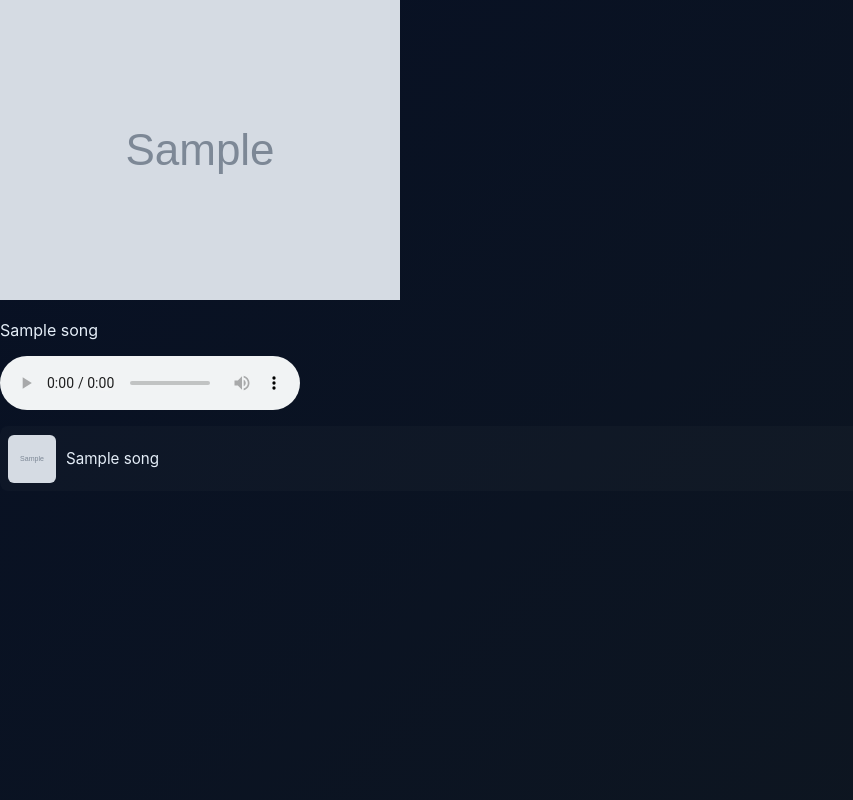
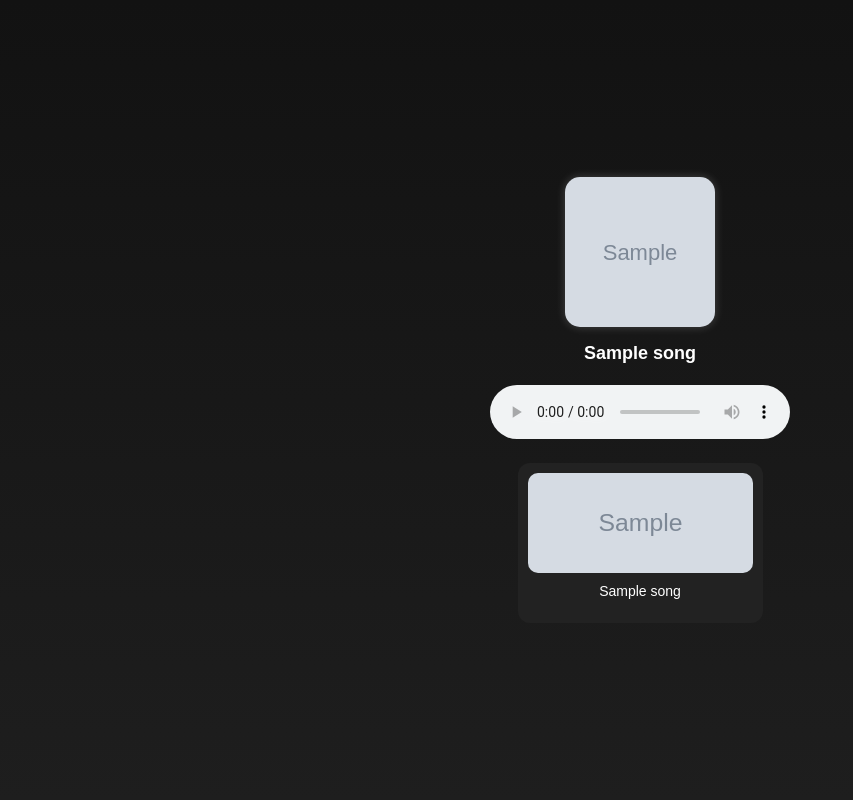
Before and after one commit to Anish9345/music_player, a Flask app: template templates/index.html in a window 1280 px wide. Shown: the whole page, without its empty margins (0-853 px from the left). Run offline with Flask 3, Linux system fonts and the light colour scheme; the template is opened without the code that fills it: most values are stand-ins (such as "Sample title", 1, 10 or a date in 2020); grey boxes marked "Sample" are stand-in pictures; some libraries are stand-ins or nearby versions.

Commit message:
Update style.css

```diff
--- a/static/style.css
+++ b/static/style.css
@@ -1,61 +1,118 @@
-:root{
-  --bg:#0f1720;
-  --panel:#111827;
-  --accent:#1db954;
-  --muted:#9ca3af;
-  --card:#0b1220;
+/* General styling */
+body {
+    margin: 0;
+    padding: 0;
+    background: linear-gradient(180deg, #121212, #1e1e1e);
+    color: white;
+    font-family: "Poppins", sans-serif;
+    display: flex;
+    justify-content: center;
+    align-items: center;
+    min-height: 100vh;
 }
-*{box-sizing:border-box}
-body{
-  margin:0;
-  font-family: Inter, system-ui, Arial, sans-serif;
-  background: linear-gradient(135deg,#071024,#0f1720);
-  color:#e5eef8;
-  min-height:100vh;
+
+.container {
+    width: 95%;
+    max-width: 500px;
+    text-align: center;
 }
-.app{
-  max-width:1100px;
-  margin:24px auto;
-  padding:20px;
-  background: linear-gradient(180deg, rgba(255,255,255,0.02), rgba(255,255,255,0.01));
-  border-radius:12px;
-  box-shadow: 0 6px 30px rgba(2,6,23,0.7);
+
+/* ========================
+   Now Playing Section
+======================== */
+.now-playing {
+    margin-bottom: 20px;
 }
-header h1{margin:0 0 12px 0; font-weight:600}
-main{display:flex; gap:20px}
-.left{flex:1; min-width:300px}
-.right{width:420px; max-width:45%}
-.controls-top{display:flex; gap:12px; align-items:center}
-.controls-top img#thumb{width:110px; height:110px; border-radius:8px; object-fit:cover; background:#111}
-.track-info{min-width:0}
-#currentTitle{font-weight:600; font-size:1.05rem; white-space:nowrap; overflow:hidden; text-overflow:ellipsis}
-#currentArtist{color:var(--muted); font-size:0.85rem}
-#controls{margin-top:12px; display:flex; gap:8px; align-items:center}
-#controls button{background:transparent; border:1px solid rgba(255,255,255,0.06); color:inherit; padding:10px 12px; border-radius:8px; cursor:pointer}
-#controls button.active{background:var(--accent); color:#071014; border-color:var(--accent)}
-#progressWrap{display:flex; gap:8px; align-items:center; margin-top:12px}
-#progress{flex:1}
-#currentTime,#duration{color:var(--muted); font-size:0.9rem; width:40px; text-align:center}
-#volumeWrap{display:flex; gap:8px; align-items:center; margin-top:10px}
-#volume{width:160px}
-.song-list{list-style:none; padding:0; margin:12px 0; max-height:620px; overflow:auto}
-.song-item{display:flex; gap:10px; align-items:center; padding:8px; border-radius:8px; margin-bottom:6px; background:rgba(255,255,255,0.02)}
-.song-item:hover{background:rgba(255,255,255,0.03)}
-.song-item img{width:48px; height:48px; object-fit:cover; border-radius:6px}
-.song-meta{flex:1; min-width:0}
-.song-name{font-size:0.95rem; white-space:nowrap; overflow:hidden; text-overflow:ellipsis}
-.song-actions{display:flex; gap:8px}
-.song-actions button{padding:6px 8px; border-radius:6px; border:0; cursor:pointer; background:#15202b; color:#cfe8d8}
-.checkbox{margin-right:8px}
-.song-item.playing{border:1px solid var(--accent); background: linear-gradient(90deg, rgba(29,185,84,0.08), rgba(255,255,255,0.01))}
 
-.playlist-creator{margin-top:14px; display:flex; gap:8px; align-items:center}
-#playlistNameInput{flex:1; padding:8px; border-radius:8px; border:1px solid rgba(255,255,255,0.04); background:transparent; color:inherit}
-#savedPlaylists{margin-top:8px}
+.now-playing img {
+    width: 150px;
+    height: 150px;
+    object-fit: cover;
+    border-radius: 15px;
+    box-shadow: 0 0 10px rgba(255,255,255,0.2);
+}
 
-button.small{padding:6px 8px; font-size:0.85rem}
-footer{margin-top:14px; color:var(--muted); text-align:center}
-@media (max-width:880px){
-  main{flex-direction:column}
-  .right{width:100%}
+#current-song-name {
+    margin-top: 10px;
+    font-size: 18px;
+    font-weight: 600;
+    color: #fff;
+    line-height: 1.4;
+
+    white-space: normal;
+    word-wrap: break-word;
+    word-break: keep-all;
+    overflow-wrap: anywhere;
 }
+
+/* ========================
+   Song List
+======================== */
+.song-list {
+    display: flex;
+    flex-wrap: wrap;
+    justify-content: center;
+    gap: 12px;
+}
+
+.song-item {
+    width: 45%;
+    background-color: #222;
+    padding: 10px;
+    border-radius: 12px;
+    cursor: pointer;
+    transition: transform 0.2s, background-color 0.2s;
+}
+
+.song-item:hover {
+    transform: scale(1.05);
+    background-color: #333;
+}
+
+.song-item img {
+    width: 100%;
+    height: 100px;
+    object-fit: cover;
+    border-radius: 10px;
+}
+
+/* Truncated song names in list */
+.song-name {
+    font-size: 14px;
+    color: #fff;
+    margin-top: 6px;
+    white-space: nowrap;
+    overflow: hidden;
+    text-overflow: ellipsis;
+}
+
+/* ========================
+   Responsive for mobile
+======================== */
+@media (max-width: 600px) {
+    .container {
+        max-width: 95%;
+    }
+
+    .now-playing img {
+        width: 120px;
+        height: 120px;
+    }
+
+    #current-song-name {
+        font-size: 16px;
+    }
+
+    .song-item {
+        width: 100%;
+        padding: 8px;
+    }
+
+    .song-item img {
+        height: 80px;
+    }
+
+    .song-name {
+        font-size: 13px;
+    }
+}
```
